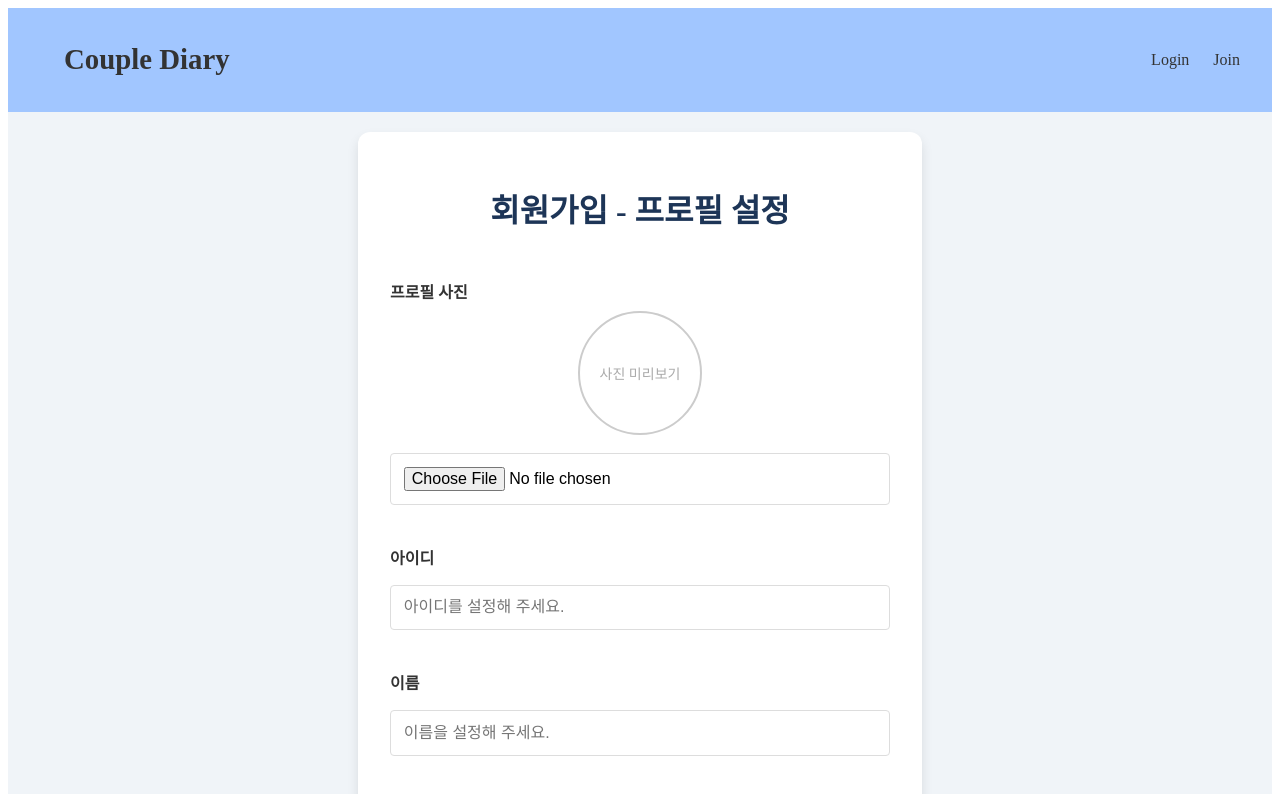
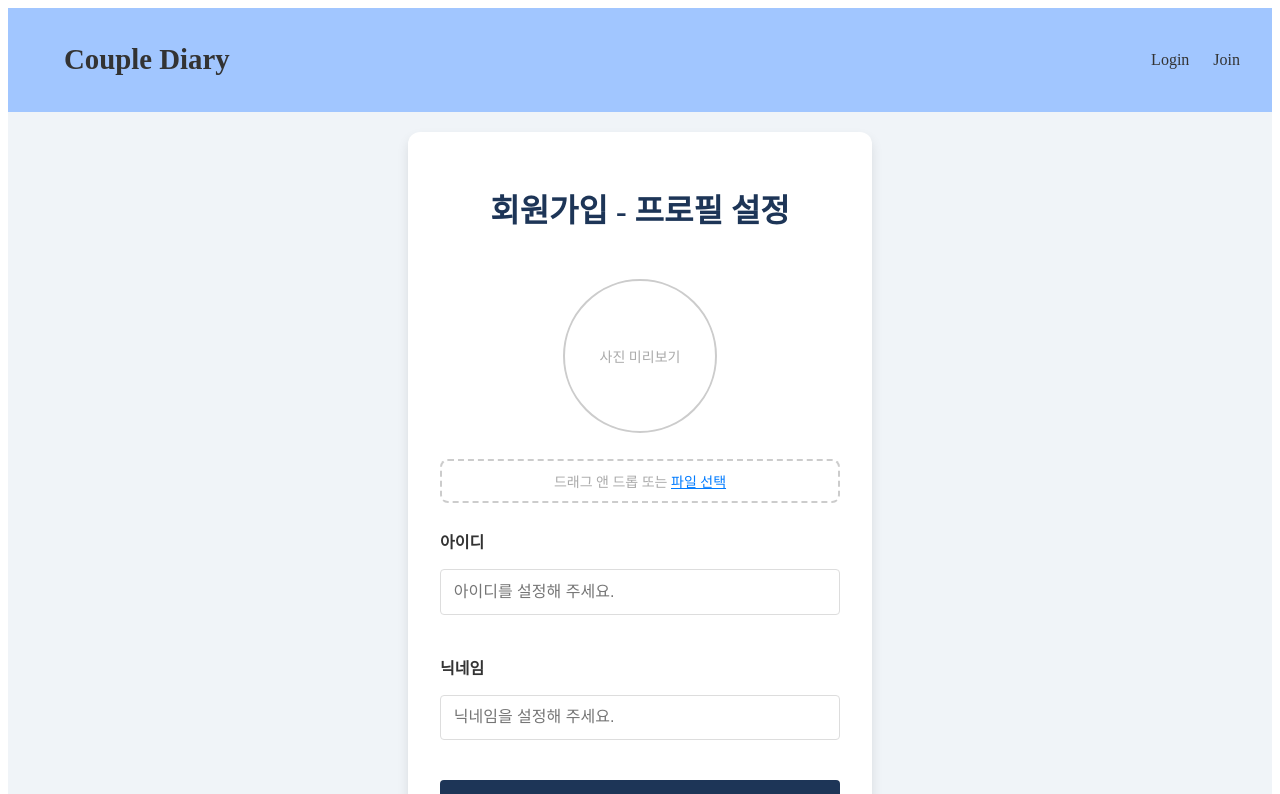
Before and after one commit to pure91/loveTo, a React (Create React App) app: page /join/profile in a window 1280 px wide. Shown: the top 794 px of the page. Built offline with nearby package versions, Linux system fonts and the light colour scheme.

Commit message:
파일 선택, 사진 미리보기, 드래그 앤 드롭

```diff
--- a/src/assets/styles/join/JoinProfile.css
+++ b/src/assets/styles/join/JoinProfile.css
@@ -27,7 +27,6 @@
 
 /* 일반 input 스타일 */
 .style-input {
-    width: auto;
     padding: 0.8rem;
     margin-top: 8px;
     border-radius: 4px;
@@ -53,3 +52,70 @@
     background-color: #A1C6FF;
     cursor: not-allowed;
 }
+
+
+/* 드래그 앤 드롭 영역 */
+.file-input-wrapper {
+    position: relative;
+    display: flex;
+    flex-direction: column;
+    align-items: center;
+    justify-content: center;
+    max-width: 400px;
+    border: 2px dashed #ccc;
+    border-radius: 8px;
+    margin-bottom: 10px;
+    padding: 10px;
+    text-align: center;
+    transition: background-color 0.2s ease;
+}
+
+.file-input-wrapper.drag-active {
+    background-color: #f0f8ff;
+    border-color: #007bff;
+}
+
+/* 드래그 앤 드롭 또는 파일 선택 텍스트 */
+.file-placeholder {
+    font-size: 14px;
+    color: #aaa;
+}
+
+.file-select-label {
+    color: #007bff;
+    cursor: pointer;
+    text-decoration: underline;
+}
+
+/* 미리보기 */
+.profile-picture-container {
+    width: 150px;
+    height: 150px;
+    border-radius: 50%;
+    overflow: hidden;
+    border: 2px solid #ccc;
+    display: flex;
+    align-items: center;
+    justify-content: center;
+}
+
+/* 취소 버튼 */
+.reset-btn {
+    position: absolute;
+    margin-right: -360px;
+    background: gray;
+    color: white;
+    border: none;
+    border-radius: 50%;
+    width: 20px;
+    height: 20px;
+    display: flex;
+    align-items: center;
+    justify-content: center;
+    font-size: 12px;
+    cursor: pointer;
+}
+
+.reset-btn:hover {
+    background: black;
+}
--- a/src/assets/styles/join/LoginAndJoin.css
+++ b/src/assets/styles/join/LoginAndJoin.css
@@ -143,7 +143,7 @@
 /* 레이아웃 컨테이너 */
 .layout-wrapper {
     width: 100%;
-    max-width: 500px;
+    max-width: 400px;
     background: white;
     padding: 2rem;
     border-radius: 12px;
--- a/src/pages/join/JoinProfile.jsx
+++ b/src/pages/join/JoinProfile.jsx
@@ -8,24 +8,27 @@ const JoinProfile = () => {
     const navigate = useNavigate();
     const formData = location.state; // 이전 페이지에서 전달된 formData
 
-    // 프로필 값
+    // 프로필 Data
     const [profileData, setProfileData] = useState({
         id: '',
-        name: '',
+        nickname: '',
         profilePicture: null,
+        profilePictureName: "",  // 파일 이름을 따로 저장
     })
 
     // 프로필 사진 미리보기 URL
     const [previewUrl, setPreviewUrl] = useState(null);
 
-    // 파일 인풋 값
-    const handleFileChange = (e) => {
-        const file = e.target.files[0];
-        setProfileData({ ...profileData, profilePicture: file });
+    // 드래그 앤 드롭 상태
+    const [dragActive, setDragActive] = useState(false);
 
-        // 파일이 선택되었을 때 미리보기 url 생성
+    // 파일 처리 공통 함수
+    const handleFile = (file) => {
+        setProfileData({...profileData, profilePicture: file, profilePictureName: file.name});
+
+        // 파일 선택 시 미리보기 url 생성
         const fileReader = new FileReader();
-        fileReader.onloadend = () => { // 파일 다 읽으면
+        fileReader.onloadend = () => {  // 파일 다 읽으면
             setPreviewUrl(fileReader.result); // 파일 내용 반환
         };
 
@@ -35,15 +38,51 @@ const JoinProfile = () => {
         }
     }
 
-    // 아이디, 이름 인풋 값
+    // 파일 선택 핸들러
+    const handleFileChange = (e) => {
+        const file = e.target.files[0];
+        handleFile(file);
+    }
+
+    // 드래그
+    const handleDrag = (e) => {
+        e.preventDefault();
+        e.stopPropagation();
+        if (e.type === "dragover") {
+            setDragActive(true);
+        } else {
+            setDragActive(false);
+        }
+    }
+
+    // 드롭
+    const handleDrop = (e) => {
+        e.preventDefault();
+        e.stopPropagation();
+        setDragActive(false);
+
+        const file = e.dataTransfer.files[0];
+        if (file) {
+            handleFile(file);
+        }
+    }
+
+    // 파일 선택 취소
+    const handleFileCancel = () => {
+        setProfileData({...profileData, profilePicture: null, profilePictureName: ""});
+        setPreviewUrl(null);
+        document.getElementById('profilePicture').value = ""; // 파일 인풋 초기화
+    }
+
+    // 아이디, 닉네임 인풋 값
     const handleInputChange = (e) => {
-        const { name, value } = e.target;
-        setProfileData({ ...profileData, [name]: value });
+        const {nickname, value} = e.target;
+        setProfileData({...profileData, [nickname]: value});
     }
 
     // 최종 가입
     const handleSubmit = () => {
-        console.log(`최종 회원가입 데이터:`, { ...formData, ...profileData });
+        console.log(`최종 회원가입 데이터:`, {...formData, ...profileData});
         navigate('/'); // home
     }
 
@@ -56,10 +95,7 @@ const JoinProfile = () => {
                 <form className="form" onSubmit={handleSubmit}>
                     <h1 className="title">회원가입 - 프로필 설정</h1>
 
-                    {/* 프로필 */}
-                    <div className="container">
-                        <label htmlFor="profilePicture" className="label">프로필 사진</label>
-                        {/* 프로필 업로드 시 미리 보기 */}
+                    {/* 프로필 사진 미리보기 */}
                     <div className="profile-picture-container">
                         {previewUrl ? (
                             <img
@@ -71,23 +107,53 @@ const JoinProfile = () => {
                             <div className="profile-picture-placeholder">사진 미리보기</div>
                         )}
                     </div>
+
+                    {/* 드래그 앤 드롭 */}
+                    <div
+                        className={`file-input-wrapper ${dragActive ? "drag-active" : ""}`}
+                        onDragOver={handleDrag}
+                        onDragLeave={handleDrag}
+                        onDrop={handleDrop}
+                    >
+                        {/* 파일 선택 후 기본 input[type="file"] 숨김 */}
+                        {profileData.profilePicture ? (
+                            <div className="file-name-display">{profileData.profilePictureName}</div>
+                        ) : (
+                            <div className="file-placeholder">
+                                드래그 앤 드롭 또는 <label htmlFor="profilePicture" className="file-select-label">파일 선택</label>
+                            </div>
+                        )}
+
                         <input
                             id="profilePicture"
                             name="profilePicture"
                             type="file"
-                            className="style-input"
+                            className="file-input"
                             onChange={handleFileChange}
+                            style={{display: 'none'}}
                         />
+                        {/* X 버튼 */}
+                        {profileData.profilePicture && (
+                            <button
+                                type="button"
+                                className="reset-btn"
+                                onClick={handleFileCancel}
+                            >
+                                X
+                            </button>
+                        )}
                     </div>
+
+
 
                     {/*아이디*/}
                     <div className="container">
                         <label htmlFor="id" className="label">아이디</label>
                         <input
+                            className="style-input"
                             id="id"
                             name="id"
                             type="text"
-                            className="style-input"
                             placeholder="아이디를 설정해 주세요."
                             value={profileData.id}
                             onChange={handleInputChange}
@@ -96,14 +162,14 @@ const JoinProfile = () => {
 
                     {/* 이름 */}
                     <div className="container">
-                        <label htmlFor="name" className="label">이름</label>
+                        <label htmlFor="nickname" className="label">닉네임</label>
                         <input
-                            id="name"
-                            name="name"
+                            className="style-input"
+                            id="nickname"
+                            name="nickname"
                             type="text"
-                            className="style-input"
-                            placeholder="이름을 설정해 주세요."
-                            value={profileData.name}
+                            placeholder="닉네임을 설정해 주세요."
+                            value={profileData.nickname}
                             onChange={handleInputChange}
                         />
                     </div>
--- a/src/pages/join/Login.jsx
+++ b/src/pages/join/Login.jsx
@@ -1,5 +1,5 @@
 import React, {useEffect, useState} from 'react';
-import '../../assets/styles/join/LoginAndJoin.css'; // CSS 경로 확인
+import '../../assets/styles/join/LoginAndJoin.css';
 import {useNavigate} from "react-router-dom";
 import {Helmet} from "react-helmet";
 
@@ -71,28 +71,29 @@ const Login = () => {
                         <div className="container">
                             <label htmlFor="id" className="label">아이디</label>
                             <input
+                                className="style-input"
                                 type="text"
                                 id="id"
                                 placeholder="아이디를 입력하세요"
                                 value={id}
                                 onChange={(e) => setId(e.target.value)}
-                                className="style-input"
                             />
                         </div>
                     </div>
                     <div className="input-group">
                         <div className="container">
-                            <label htmlFor="password" className="label">비밀번호</label> <input
+                            <label htmlFor="password" className="label">비밀번호</label>
+                            <input
+                                className="style-input"
                                 type="password"
                                 id="password"
                                 placeholder="비밀번호를 입력하세요"
                                 value={password}
                                 onChange={(e) => setPassword(e.target.value)}
-                            className="style-input"
                             />
                         </div>
                     </div>
-                    <div className="input-group2">
+                    <div className="div-save-id">
                         <label className="custom-checkbox">
                             <input
                                 type="checkbox"
```
Lines whose indentation alone changed are shown as unchanged.
